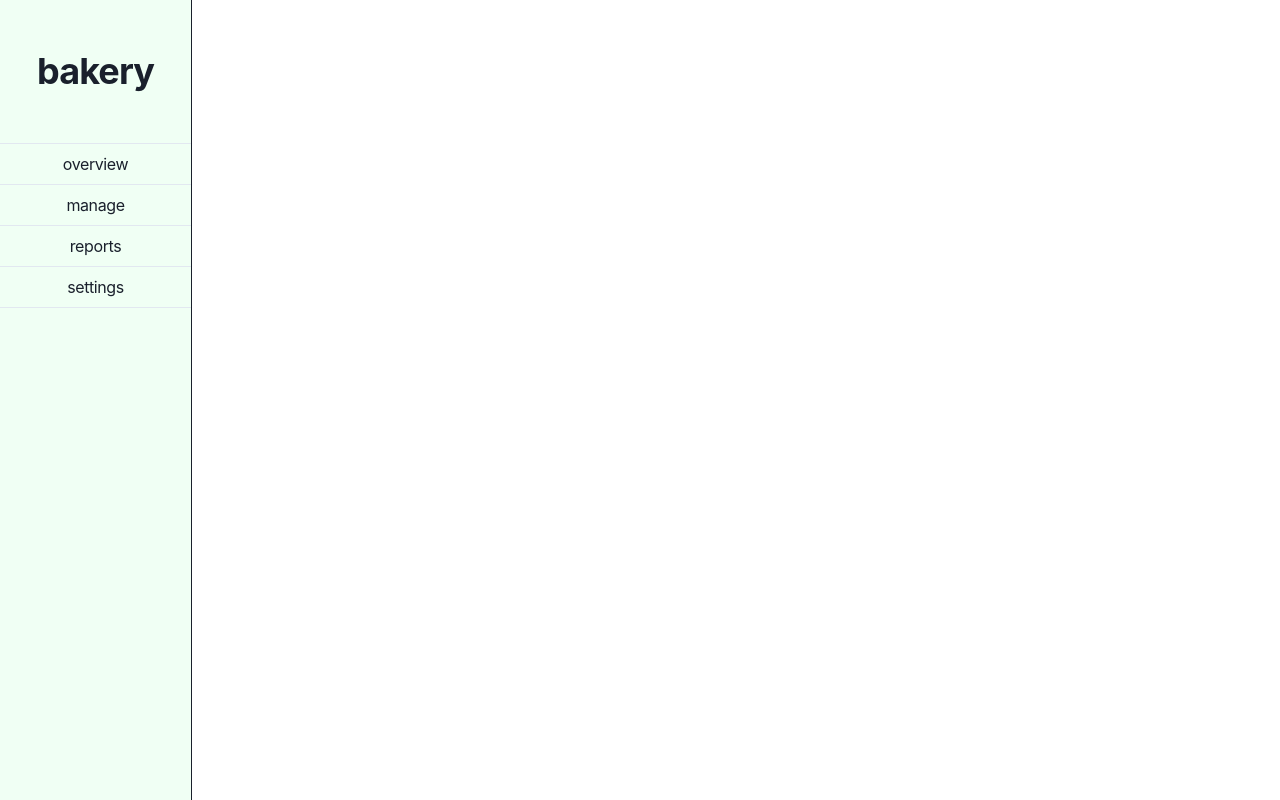
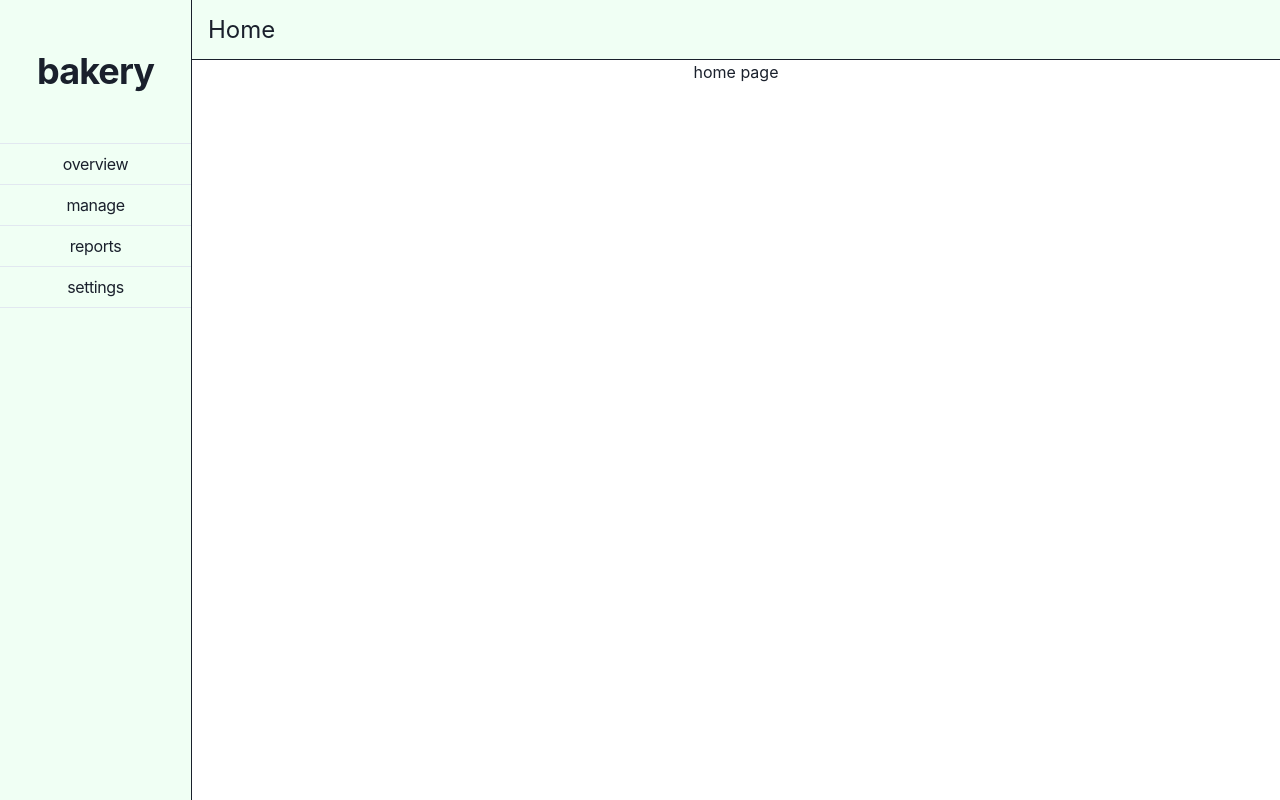
Before and after one commit to scottross123/microbakery-management-software, a React (Create React App) app in the folder frontend/: page / in a window 1280 px wide. Built offline with nearby package versions, Linux system fonts and the light colour scheme.

Commit message:
topbar.tsx and homebar.tsx created, page layout done

```diff
--- a/frontend/src/App.tsx
+++ b/frontend/src/App.tsx
@@ -1,8 +1,27 @@
-import { ChakraProvider } from "@chakra-ui/react"
+import { ChakraProvider, Flex } from "@chakra-ui/react"
 import Sidebar from "./components/sidebar/Sidebar";
+import  Topbar from "./components/topbar/Topbar";
+import Home from './pages/Home';
 
 export const App = () => (
   <ChakraProvider>
-    <Sidebar/>
+    <Flex
+     h='100vh'
+
+     flexDir='row'
+     overflow='hiden'
+    >
+      <Sidebar/>
+
+      <Flex
+       className='bruh'
+       w='85%'
+       flexDir='column'
+      >
+        <Topbar page={'Home'}/>
+
+        <Home/>
+      </Flex>
+    </Flex>
   </ChakraProvider>
 )
--- a/frontend/src/components/sidebar/Sidebar.tsx
+++ b/frontend/src/components/sidebar/Sidebar.tsx
@@ -1,8 +1,6 @@
 import {
      Flex,
      Heading,
-     Divider,
-     Text,
      Accordion,
      AccordionItem,
      AccordionButton,
--- /dev/null
+++ b/frontend/src/components/topbar/Topbar.tsx
@@ -0,0 +1,31 @@
+import { Box, Flex, Text } from "@chakra-ui/react"
+
+type TopbarProps = {
+    page: string;
+}
+
+const Topbar = (props: TopbarProps) => {
+    const { page } = props;
+
+    return (
+        <Flex
+         backgroundColor='green.50'
+         w='100%'
+         h='7.5%'
+         borderBottom='1px'
+         flexDir='row'
+         pos='sticky'
+        >
+            <Box
+             w='25%'
+             ml='1em'
+             alignSelf='center'
+
+            >
+                <Text fontSize='2xl'>{page}</Text>
+            </Box>
+        </Flex>
+    );
+}
+
+export default Topbar;
--- /dev/null
+++ b/frontend/src/pages/Home.tsx
@@ -0,0 +1,13 @@
+import { Flex } from "@chakra-ui/react";
+
+const Home = () => {
+  return (
+    <Flex
+     justifyContent='center'
+    >
+        home page
+    </Flex>
+  )
+}
+
+export default Home;
```
